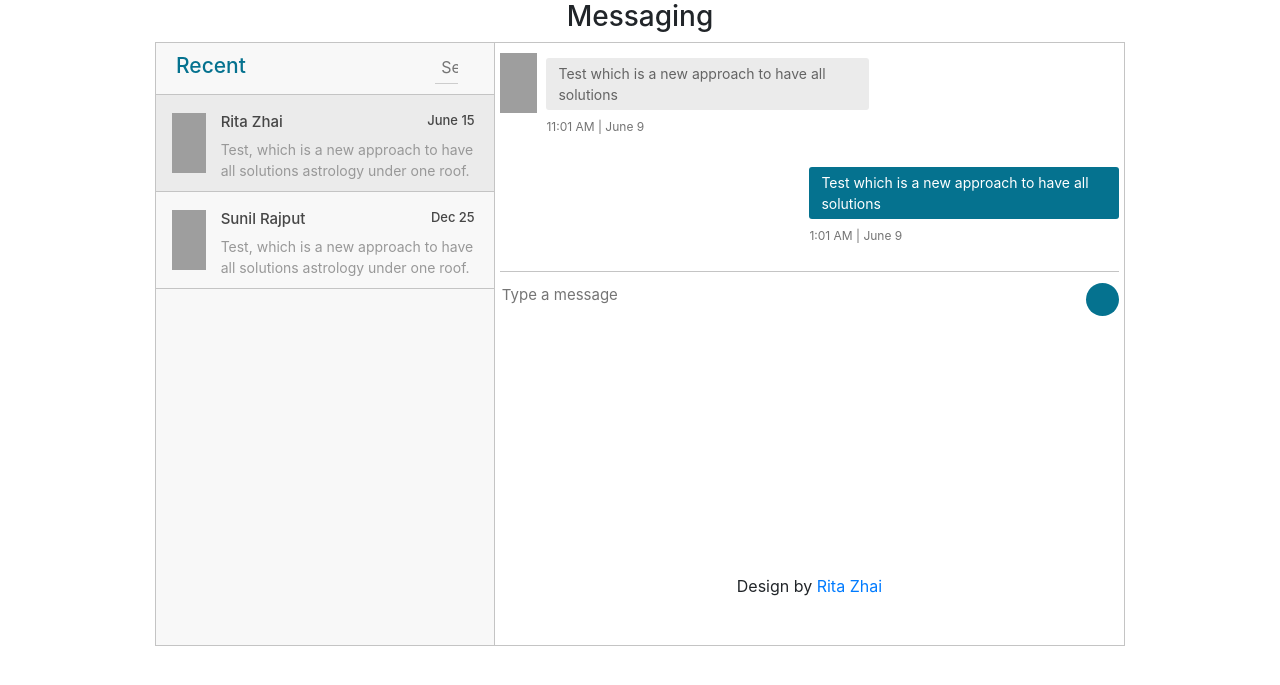
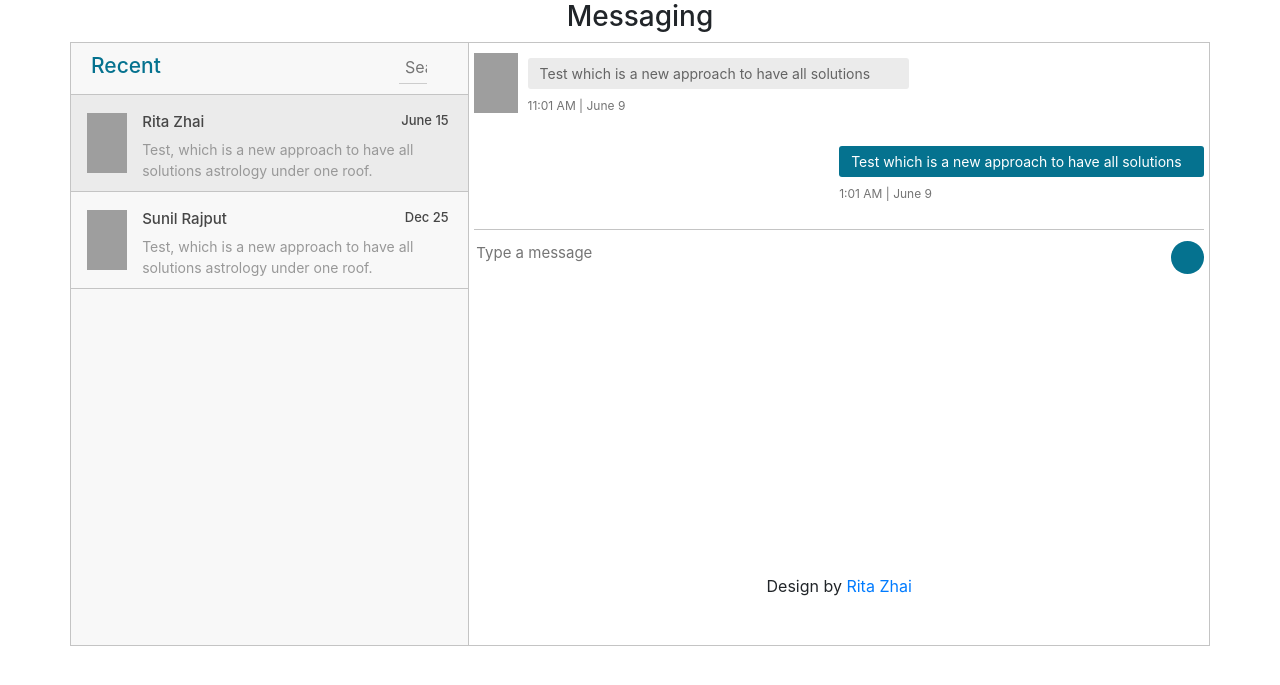
Before and after one commit to ritazhai/yellowstone_answers, a Python web app: template faq/templates/chat1.html in a window 1280 px wide. Shown: the top 685 px of the page. Run offline with Jinja, Linux system fonts and the light colour scheme; the template is opened without the code that fills it, so the values that code supplies are empty; some libraries are stand-ins or nearby versions; grey boxes are pictures that could not be loaded.

Commit message:
Update chat1.css

```diff
--- a/faq/static/css/chat1.css
+++ b/faq/static/css/chat1.css
@@ -1,5 +1,5 @@
 .container {
-    max-width: 1000px;
+    max-width: 1170px;
     margin: auto;
 }
 
@@ -23,7 +23,7 @@ img {
 }
 
 .top_spac {
-    margin: 20px 0 0;
+    margin: auto;
 }
 
 .recent_heading {
```
